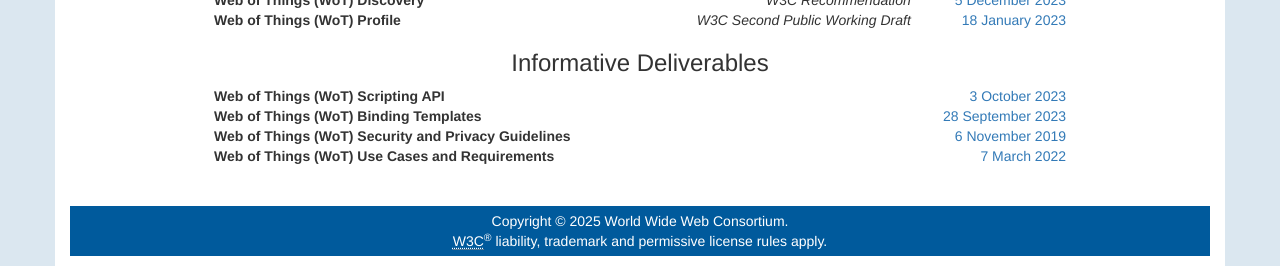
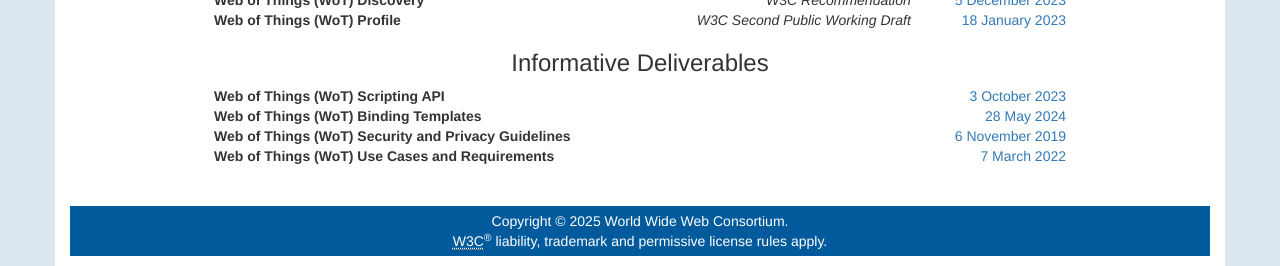
Before and after one commit to w3c/wot-marketing, a Jekyll site: the page built from docs/wg/index.html, in a window 1280 px wide. Shown: the part 1199-1465 px from the top of the page. Built offline with Jekyll 4.4.1, drawn with Linux system fonts in a browser that asks for light colours; nearby versions of some CDN libraries; comment, search, counter and statistics services are not loaded.

Commit message:
update binding templates link and date

```diff
--- a/docs/wg/index.html
+++ b/docs/wg/index.html
@@ -145,7 +145,7 @@
 						</tr>
 						<tr>
 							<th>Web of Things (WoT) Binding Templates</th>
-							<td style="text-align:right;"><a href="https://www.w3.org/TR/2023/NOTE-wot-binding-templates-20230928/">28 September 2023</a></td>
+							<td style="text-align:right;"><a href="https://www.w3.org/TR/2024/NOTE-wot-binding-templates-20240528/">28 May 2024</a></td>
 							<!--<td style="text-align:center;"><a href="#"></a>Jun 2019</td>-->
 						</tr>
 						<tr>
```
